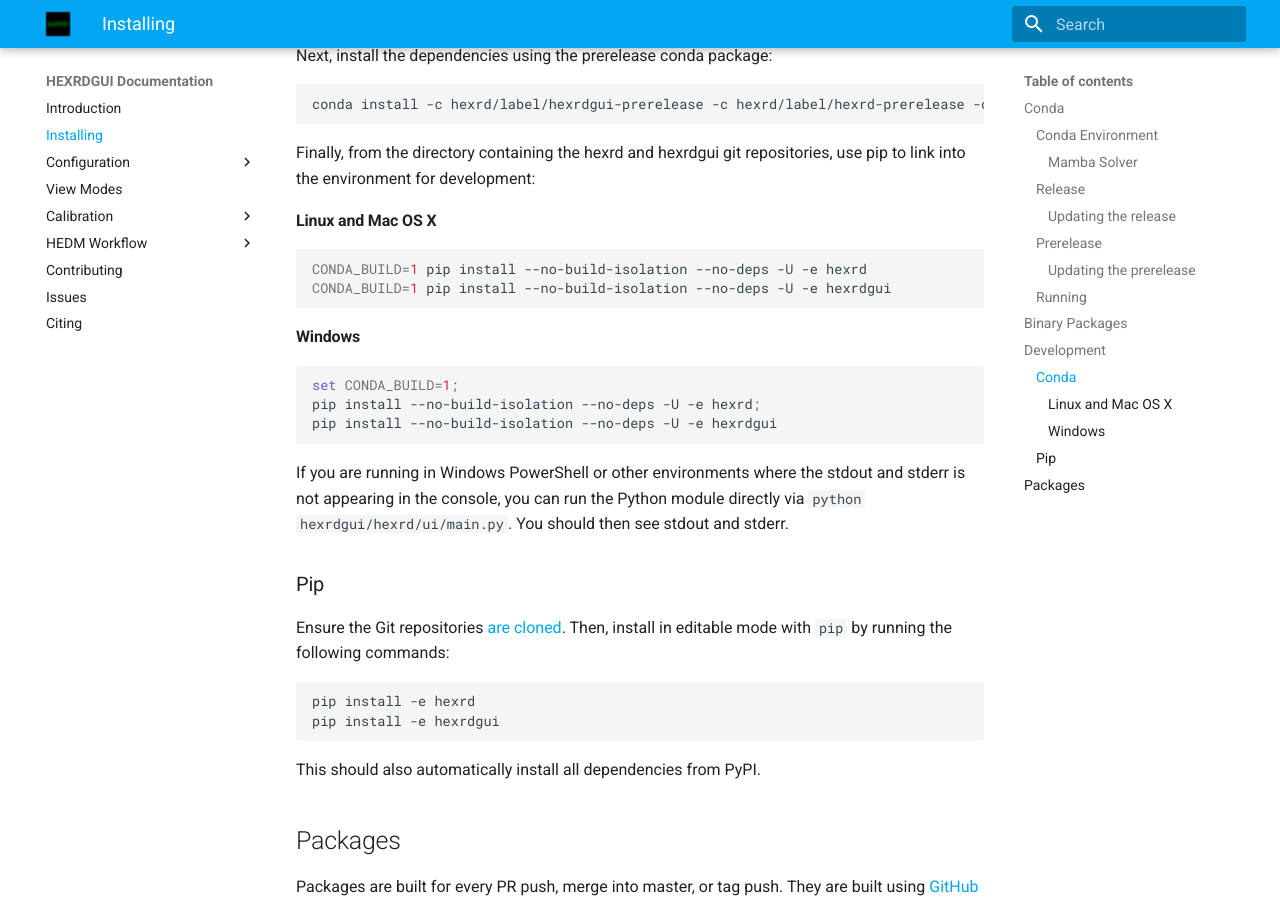
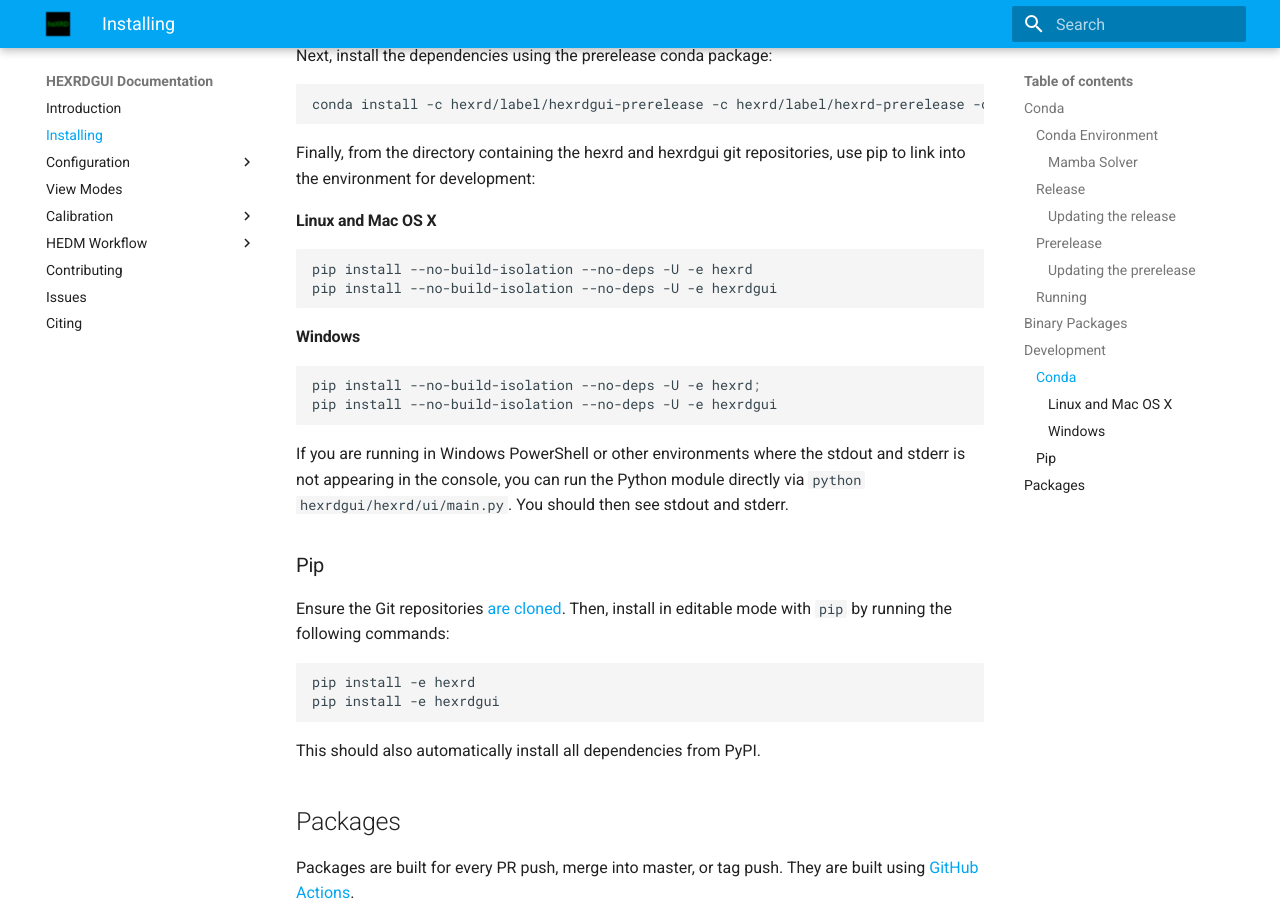
Before and after one commit to HEXRD/hexrdgui-docs, an MkDocs documentation site: the page built from docs/installing.md, in a window 1280 px wide and 900 px high, scrolled down 3097 px. Built offline with MkDocs 1.6.1 and Material for MkDocs 9.7.7, drawn with Linux system fonts in a browser that asks for light colours.

Commit message:
Get rid of CONDA_BUILD env variable
It is not longer needed.

Signed-off-by: Patrick Avery <patrick.avery@kitware.com>

````diff
--- a/docs/installing.md
+++ b/docs/installing.md
@@ -150,13 +150,12 @@ Finally, from the directory containing the hexrd and hexrdgui git repositories,
 
 #### Linux and Mac OS X
 ```bash
-CONDA_BUILD=1 pip install --no-build-isolation --no-deps -U -e hexrd
-CONDA_BUILD=1 pip install --no-build-isolation --no-deps -U -e hexrdgui
+pip install --no-build-isolation --no-deps -U -e hexrd
+pip install --no-build-isolation --no-deps -U -e hexrdgui
 ```
 
 #### Windows
 ```bash
-set CONDA_BUILD=1;
 pip install --no-build-isolation --no-deps -U -e hexrd;
 pip install --no-build-isolation --no-deps -U -e hexrdgui
 ```
````
